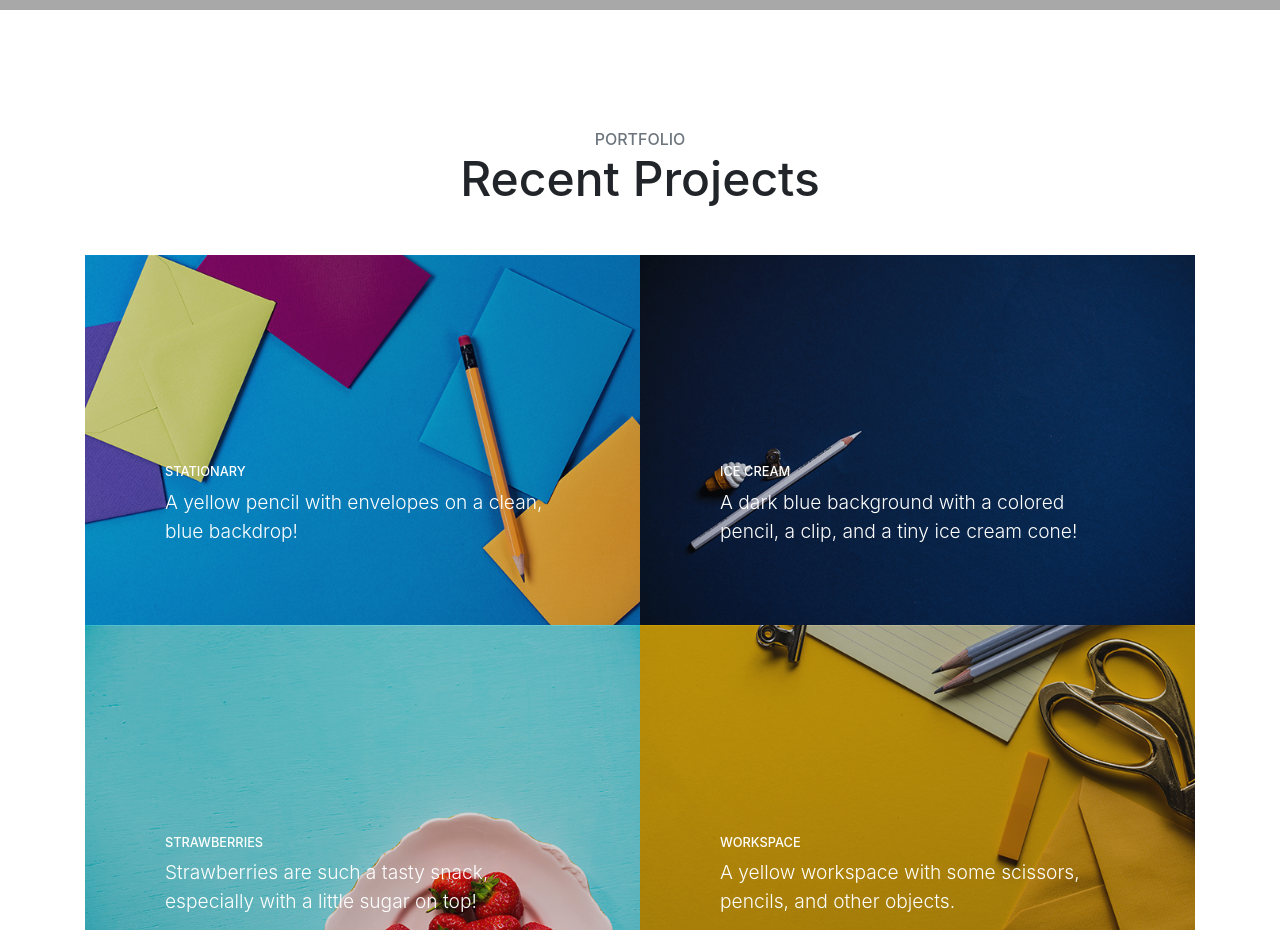
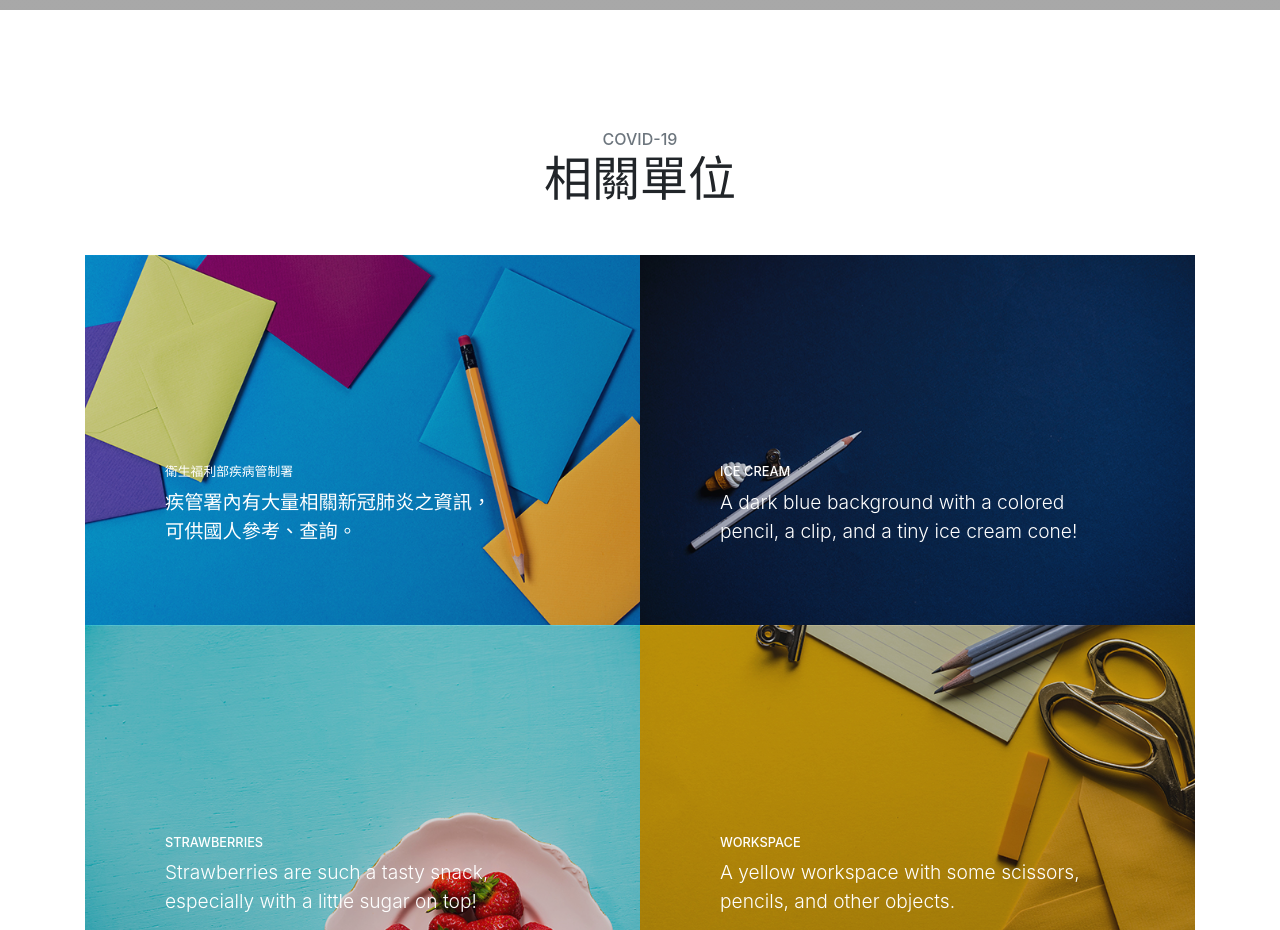
Before and after one commit to Selina-Tsai/covid-19, a website with bundled scripts: page index.html in a window 1280 px wide. Shown: the part 2500-3430 px from the top of the page. Built offline with nearby package versions, Linux system fonts and the light colour scheme; grey boxes are pictures that could not be loaded.

Commit message:
Update index.html

```diff
--- a/index.html
+++ b/index.html
@@ -140,19 +140,19 @@
   <section class="content-section" id="portfolio">
     <div class="container">
       <div class="content-section-heading text-center">
-        <h3 class="text-secondary mb-0">Portfolio</h3>
-        <h2 class="mb-5">Recent Projects</h2>
+        <h3 class="text-secondary mb-0">covid-19</h3>
+        <h2 class="mb-5">相關單位</h2>
       </div>
       <div class="row no-gutters">
         <div class="col-lg-6">
-          <a class="portfolio-item" href="#">
+          <a class="portfolio-item" href="https://www.cdc.gov.tw/" target=_blank>
             <span class="caption">
               <span class="caption-content">
-                <h2>Stationary</h2>
-                <p class="mb-0">A yellow pencil with envelopes on a clean, blue backdrop!</p>
+                <h2>衛生福利部疾病管制署</h2>
+                <p class="mb-0">疾管署內有大量相關新冠肺炎之資訊，<br>可供國人參考、查詢。</p>
               </span>
             </span>
-            <img class="img-fluid" src="img/portfolio-1.jpg" alt="">
+            <img class="img-fluid"src="img/portfolio-1.jpg" alt="">
           </a>
         </div>
         <div class="col-lg-6">
```
